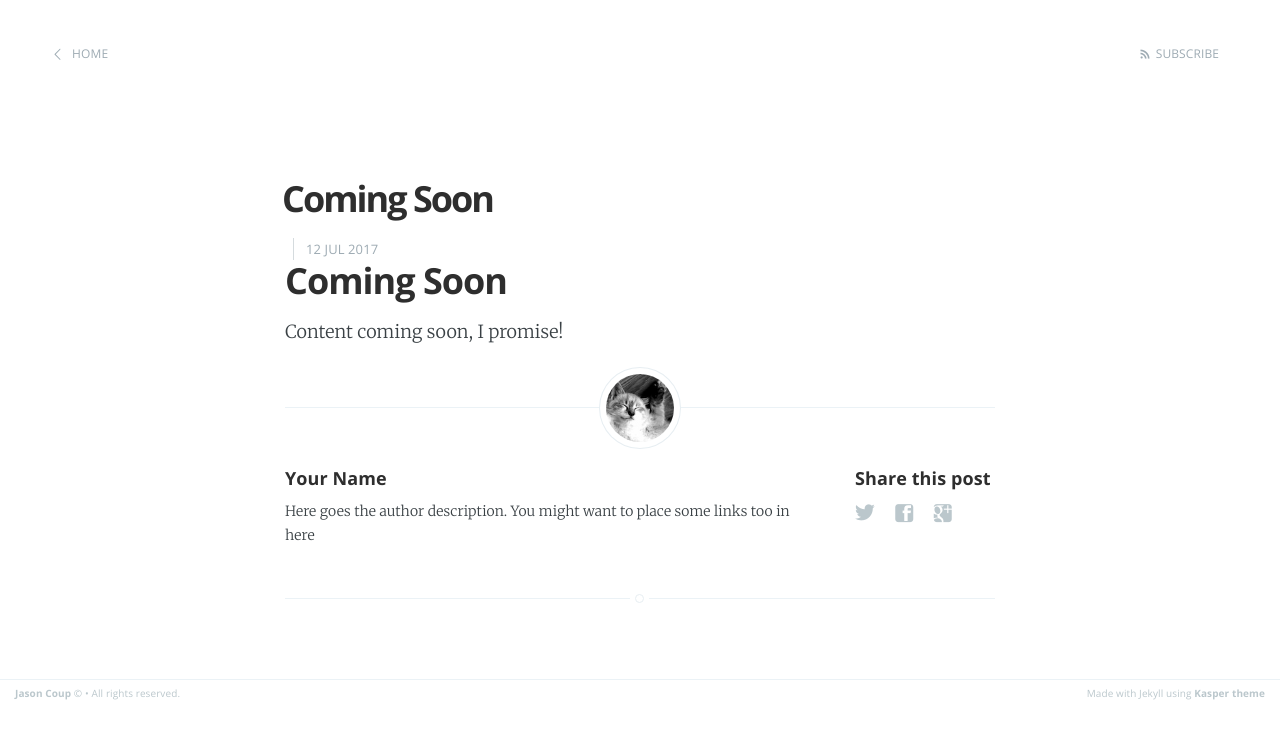
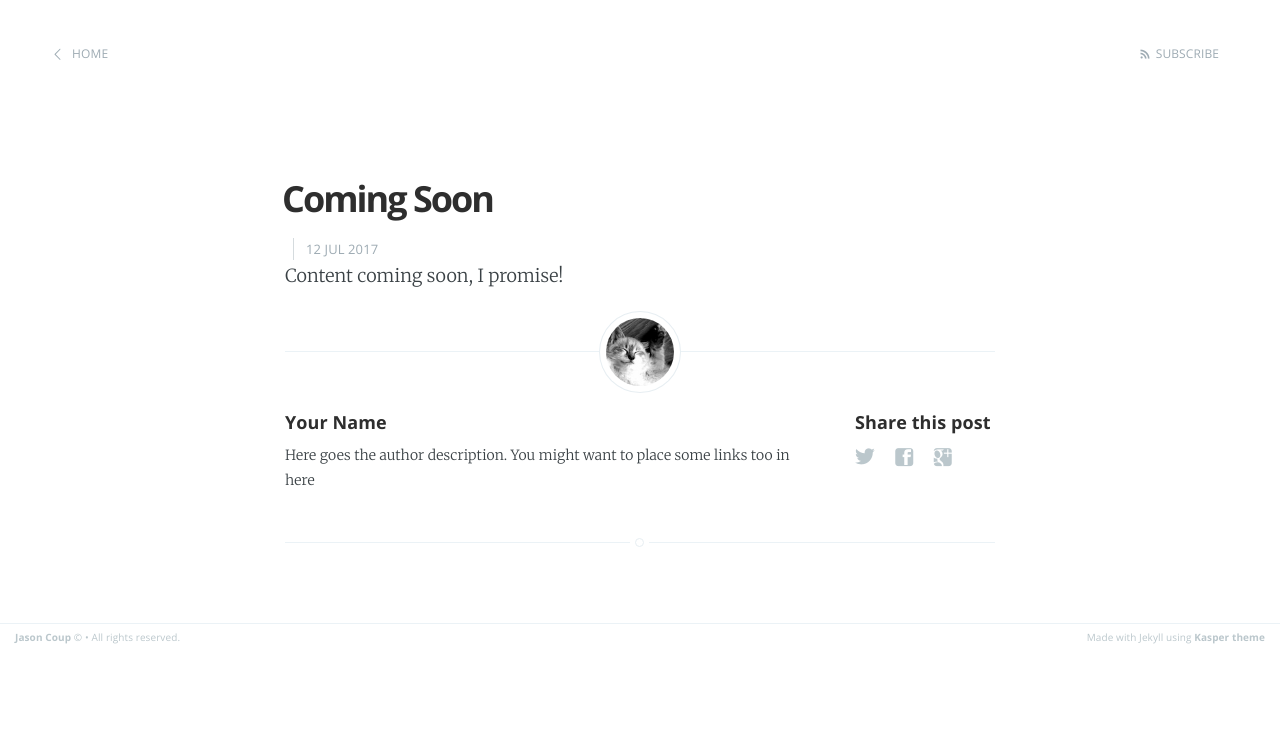
Before and after one commit to jasoncoup/jasoncoup.github.io, a Jekyll site: the page built from _posts/2017-07-12-coming-soon.md, in a window 1280 px wide. Shown: the top 739 px of the page. Built offline with Jekyll 4.4.1, drawn with Linux system fonts in a browser that asks for light colours; our own code applies the rules of GitHub Pages for plain Markdown files.

Commit message:
Update 2017-07-12-coming-soon.md

```diff
--- a/_posts/2017-07-12-coming-soon.md
+++ b/_posts/2017-07-12-coming-soon.md
@@ -1,2 +1 @@
-## Coming Soon
 Content coming soon, I promise!
```
